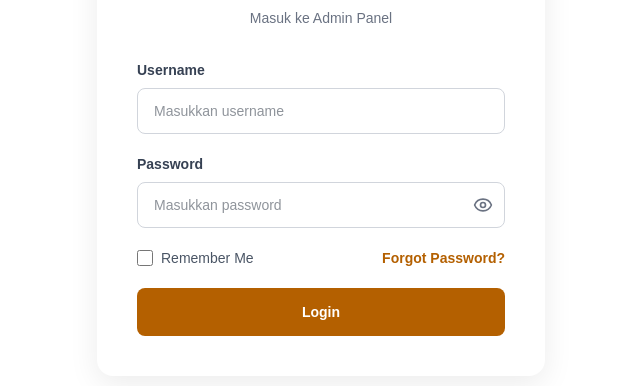
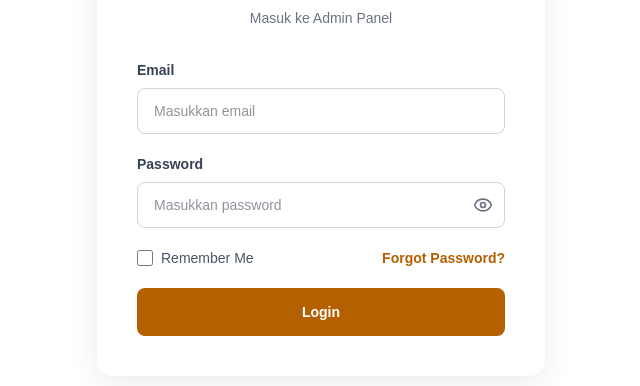
Before and after one commit to iPixell/school-profile-react, a React (Vite) app: page /login in a window 1280 px wide. Shown: the part 310-696 px from the top of the page, without its empty margins (319-959 px from the left). Built offline with nearby package versions, Linux system fonts and the light colour scheme.

Commit message:
feat: add login form validation

```diff
--- a/src/pages/Login.tsx
+++ b/src/pages/Login.tsx
@@ -1,4 +1,5 @@
 import { useState } from "react";
+import type { FormEvent } from "react";
 import { Eye, EyeOff } from "lucide-react";
 import { Link } from "react-router-dom";
 
@@ -6,8 +7,52 @@ function Login() {
   const [showPassword, setShowPassword] = useState(false);
   const [rememberMe, setRememberMe] = useState(false);
 
+  const [email, setEmail] = useState("");
+  const [password, setPassword] = useState("");
+
+  const [emailError, setEmailError] = useState("");
+  const [passwordError, setPasswordError] = useState("");
+  const [loginError, setLoginError] = useState("");
+
+  const handleSubmit = (e: FormEvent<HTMLFormElement>) => {
+    e.preventDefault();
+
+    setEmailError("");
+    setPasswordError("");
+    setLoginError("");
+
+    let hasError = false;
+
+    if (!email.trim()) {
+      setEmailError("Email wajib diisi.");
+      hasError = true;
+    } else if (!/^[^\s@]+@[^\s@]+\.[^\s@]+$/.test(email)) {
+      setEmailError("Format email tidak valid.");
+      hasError = true;
+    }
+
+    if (!password) {
+      setPasswordError("Password wajib diisi.");
+      hasError = true;
+    } else if (password.length < 8) {
+      setPasswordError("Password minimal 8 karakter.");
+      hasError = true;
+    }
+
+    if (hasError) return;
+
+    // TODO: sambungkan ke API login backend.
+    // Jika email/password salah dari backend:
+    // setLoginError("Email atau password salah.");
+    console.log({
+      email,
+      password,
+      rememberMe,
+    });
+  };
+
   return (
-    <main className="min-h-screen bg-white flex items-center justify-center px-5 py-8">
+    <main className="flex min-h-screen items-center justify-center bg-white px-5 py-8">
       <section className="w-full max-w-md rounded-2xl bg-white px-6 py-8 shadow-[0_8px_30px_rgba(0,0,0,0.08)] sm:px-10 sm:py-10">
 
         {/* Logo - nanti ambil dari Backend */}
@@ -28,25 +73,47 @@ function Login() {
           </p>
         </div>
 
-        {/* Form */}
-        <form className="space-y-5">
+        {/* General Login Error */}
+        {loginError && (
+          <div className="mb-5 rounded-lg border border-red-200 bg-red-50 px-4 py-3 text-sm text-red-600">
+            {loginError}
+          </div>
+        )}
 
-          {/* Username */}
+        <form className="space-y-5" onSubmit={handleSubmit}>
+
+          {/* Email */}
           <div>
             <label
-              htmlFor="username"
+              htmlFor="email"
               className="mb-2 block text-sm font-semibold text-gray-700"
             >
-              Username
+              Email
             </label>
 
             <input
-              id="username"
-              type="text"
-              placeholder="Masukkan username"
-              autoComplete="username"
-              className="w-full rounded-lg border border-gray-300 px-4 py-3 text-sm outline-none transition focus:border-[#B46000] focus:ring-2 focus:ring-[#B46000]/15"
+              id="email"
+              type="email"
+              value={email}
+              onChange={(e) => {
+                setEmail(e.target.value);
+                setEmailError("");
+                setLoginError("");
+              }}
+              placeholder="Masukkan email"
+              autoComplete="email"
+              className={`w-full rounded-lg border px-4 py-3 text-sm outline-none transition focus:ring-2 ${
+                emailError
+                  ? "border-red-500 focus:border-red-500 focus:ring-red-500/15"
+                  : "border-gray-300 focus:border-[#B46000] focus:ring-[#B46000]/15"
+              }`}
             />
+
+            {emailError && (
+              <p className="mt-1.5 text-sm text-red-500">
+                {emailError}
+              </p>
+            )}
           </div>
 
           {/* Password */}
@@ -62,9 +129,19 @@ function Login() {
               <input
                 id="password"
                 type={showPassword ? "text" : "password"}
+                value={password}
+                onChange={(e) => {
+                  setPassword(e.target.value);
+                  setPasswordError("");
+                  setLoginError("");
+                }}
                 placeholder="Masukkan password"
                 autoComplete="current-password"
-                className="w-full rounded-lg border border-gray-300 px-4 py-3 pr-12 text-sm outline-none transition focus:border-[#B46000] focus:ring-2 focus:ring-[#B46000]/15"
+                className={`w-full rounded-lg border px-4 py-3 pr-12 text-sm outline-none transition focus:ring-2 ${
+                  passwordError
+                    ? "border-red-500 focus:border-red-500 focus:ring-red-500/15"
+                    : "border-gray-300 focus:border-[#B46000] focus:ring-[#B46000]/15"
+                }`}
               />
 
               <button
@@ -84,6 +161,12 @@ function Login() {
                 )}
               </button>
             </div>
+
+            {passwordError && (
+              <p className="mt-1.5 text-sm text-red-500">
+                {passwordError}
+              </p>
+            )}
           </div>
 
           {/* Remember Me & Forgot Password */}
@@ -113,7 +196,6 @@ function Login() {
           >
             Login
           </button>
-
         </form>
       </section>
     </main>
```
